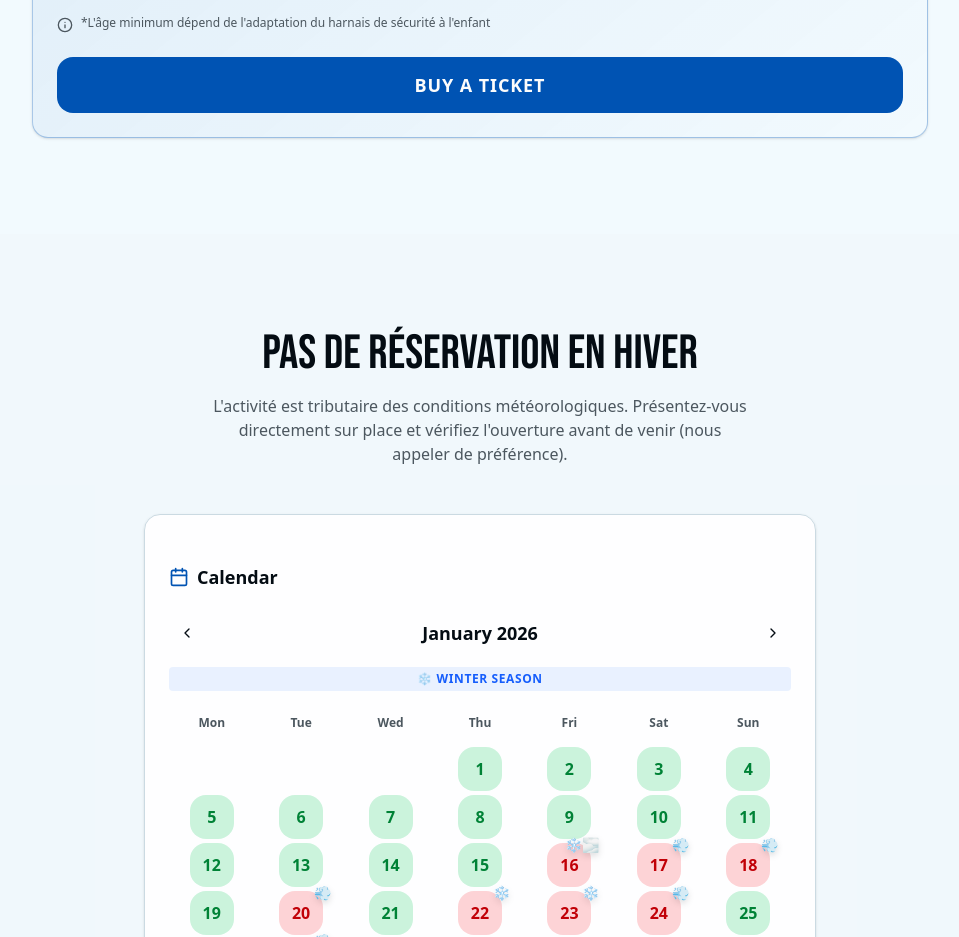
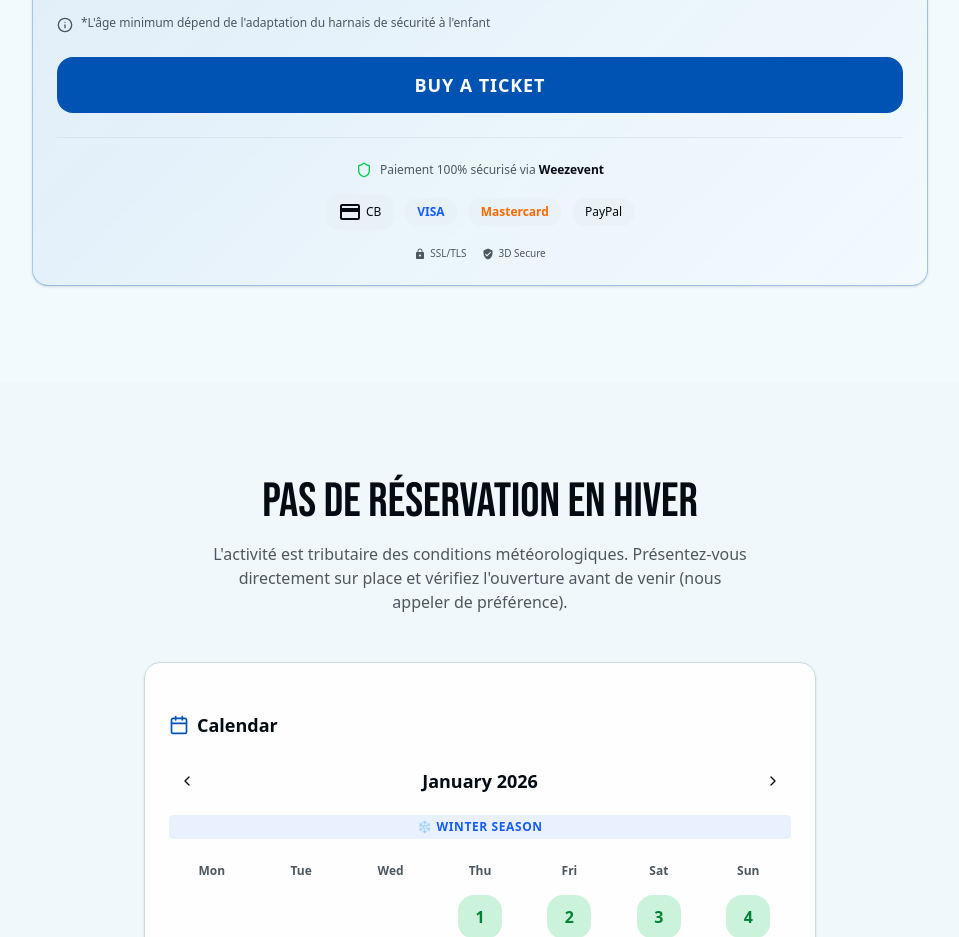
Before and after one commit to La-tyrolienne/tyrolienne-orcieres, a Next.js app: page /en/billetterie in a window 1280 px wide. Shown: the part 1040-1977 px from the top of the page, without its empty margins (160-1119 px from the left). Built offline with nearby package versions, Linux system fonts and the light colour scheme.

Commit message:
feat(Trust): Add secure payment badges on billetterie
- Add Weezevent secure payment mention
- Add payment method badges (CB, VISA, Mastercard, PayPal)
- Add SSL/TLS and 3D Secure certifications
- Improves E-E-A-T Trustworthiness signals

```diff
--- a/src/app/[locale]/billetterie/page.tsx
+++ b/src/app/[locale]/billetterie/page.tsx
@@ -154,6 +154,48 @@ export default function BilletteriePage() {
                                         {t('book')}
                                     </a>
                                 </Button>
+
+                                {/* Secure Payment Badges */}
+                                <div className="mt-6 pt-6 border-t border-border/50">
+                                    <div className="flex flex-col items-center gap-4">
+                                        <div className="flex items-center gap-2 text-xs text-muted-foreground">
+                                            <Shield className="w-4 h-4 text-green-500" />
+                                            <span>Paiement 100% sécurisé via <strong className="text-foreground">Weezevent</strong></span>
+                                        </div>
+                                        <div className="flex flex-wrap items-center justify-center gap-3">
+                                            {/* Payment method badges */}
+                                            <div className="flex items-center gap-1 px-3 py-1.5 bg-muted/50 rounded-lg">
+                                                <svg viewBox="0 0 24 24" className="w-6 h-6" fill="currentColor">
+                                                    <path d="M20 4H4c-1.11 0-1.99.89-1.99 2L2 18c0 1.11.89 2 2 2h16c1.11 0 2-.89 2-2V6c0-1.11-.89-2-2-2zm0 14H4v-6h16v6zm0-10H4V6h16v2z" />
+                                                </svg>
+                                                <span className="text-xs font-medium">CB</span>
+                                            </div>
+                                            <div className="flex items-center gap-1 px-3 py-1.5 bg-muted/50 rounded-lg">
+                                                <span className="text-xs font-bold text-blue-600">VISA</span>
+                                            </div>
+                                            <div className="flex items-center gap-1 px-3 py-1.5 bg-muted/50 rounded-lg">
+                                                <span className="text-xs font-bold text-orange-500">Mastercard</span>
+                                            </div>
+                                            <div className="flex items-center gap-1 px-3 py-1.5 bg-muted/50 rounded-lg">
+                                                <span className="text-xs font-medium">PayPal</span>
+                                            </div>
+                                        </div>
+                                        <div className="flex items-center gap-4 text-[10px] text-muted-foreground">
+                                            <span className="flex items-center gap-1">
+                                                <svg viewBox="0 0 24 24" className="w-3 h-3" fill="currentColor">
+                                                    <path d="M18 8h-1V6c0-2.76-2.24-5-5-5S7 3.24 7 6v2H6c-1.1 0-2 .9-2 2v10c0 1.1.9 2 2 2h12c1.1 0 2-.9 2-2V10c0-1.1-.9-2-2-2zm-6 9c-1.1 0-2-.9-2-2s.9-2 2-2 2 .9 2 2-.9 2-2 2zm3.1-9H8.9V6c0-1.71 1.39-3.1 3.1-3.1 1.71 0 3.1 1.39 3.1 3.1v2z" />
+                                                </svg>
+                                                SSL/TLS
+                                            </span>
+                                            <span className="flex items-center gap-1">
+                                                <svg viewBox="0 0 24 24" className="w-3 h-3" fill="currentColor">
+                                                    <path d="M12 1L3 5v6c0 5.55 3.84 10.74 9 12 5.16-1.26 9-6.45 9-12V5l-9-4zm-2 16l-4-4 1.41-1.41L10 14.17l6.59-6.59L18 9l-8 8z" />
+                                                </svg>
+                                                3D Secure
+                                            </span>
+                                        </div>
+                                    </div>
+                                </div>
                             </CardContent>
                         </Card>
                     </motion.div>
```
